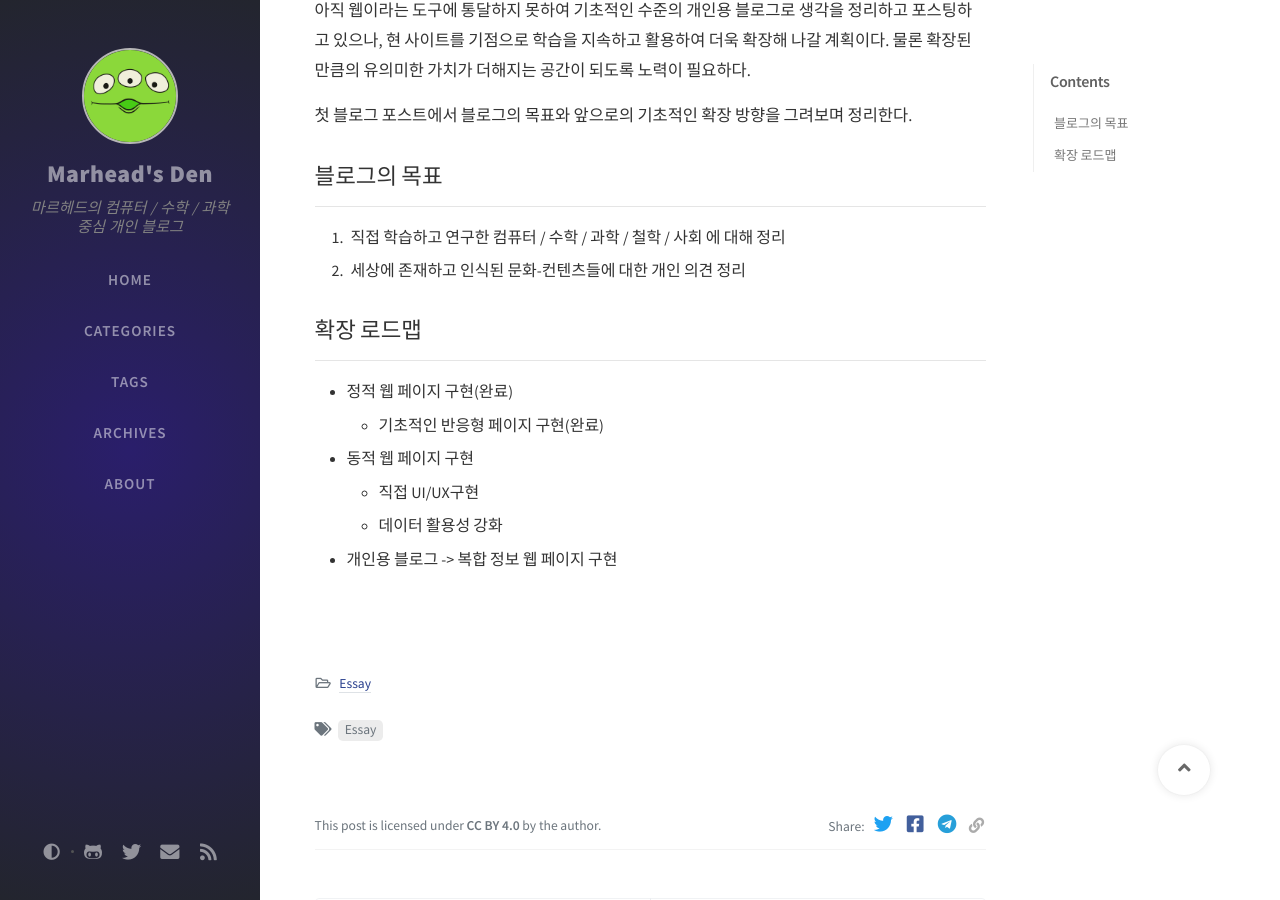
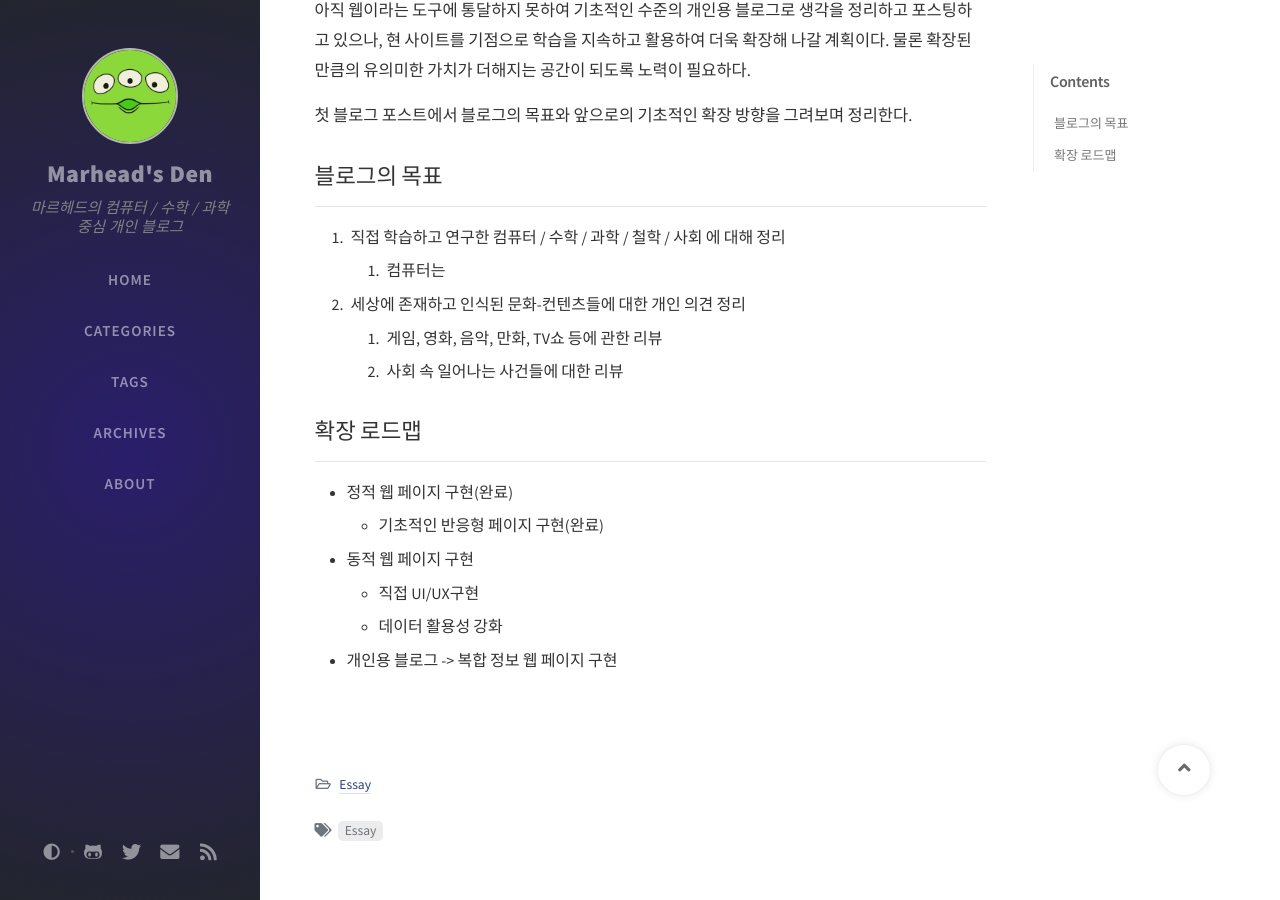
Before and after one commit to Marhead/Marhead.github.io, a Jekyll site: the page built from _posts/2021-01-05-first-post.md, in a window 1280 px wide and 900 px high, scrolled down 345 px. Built offline with Jekyll 4.4.1, drawn with Linux system fonts in a browser that asks for light colours; nearby versions of some CDN libraries; comment, search, counter and statistics services are not loaded.

Commit message:
Update 2021-01-05-first-post.md

```diff
--- a/_posts/2021-01-05-first-post.md
+++ b/_posts/2021-01-05-first-post.md
@@ -18,7 +18,10 @@ last_modified_at: 2021-01-01
 ## 블로그의 목표
 ---
 1. 직접 학습하고 연구한 컴퓨터 / 수학 / 과학 / 철학 / 사회 에 대해 정리
+   1. 컴퓨터는
 2. 세상에 존재하고 인식된 문화-컨텐츠들에 대한 개인 의견 정리
+   1. 게임, 영화, 음악, 만화, TV쇼 등에 관한 리뷰
+   2. 사회 속 일어나는 사건들에 대한 리뷰
 
 ## 확장 로드맵
 ---
```
